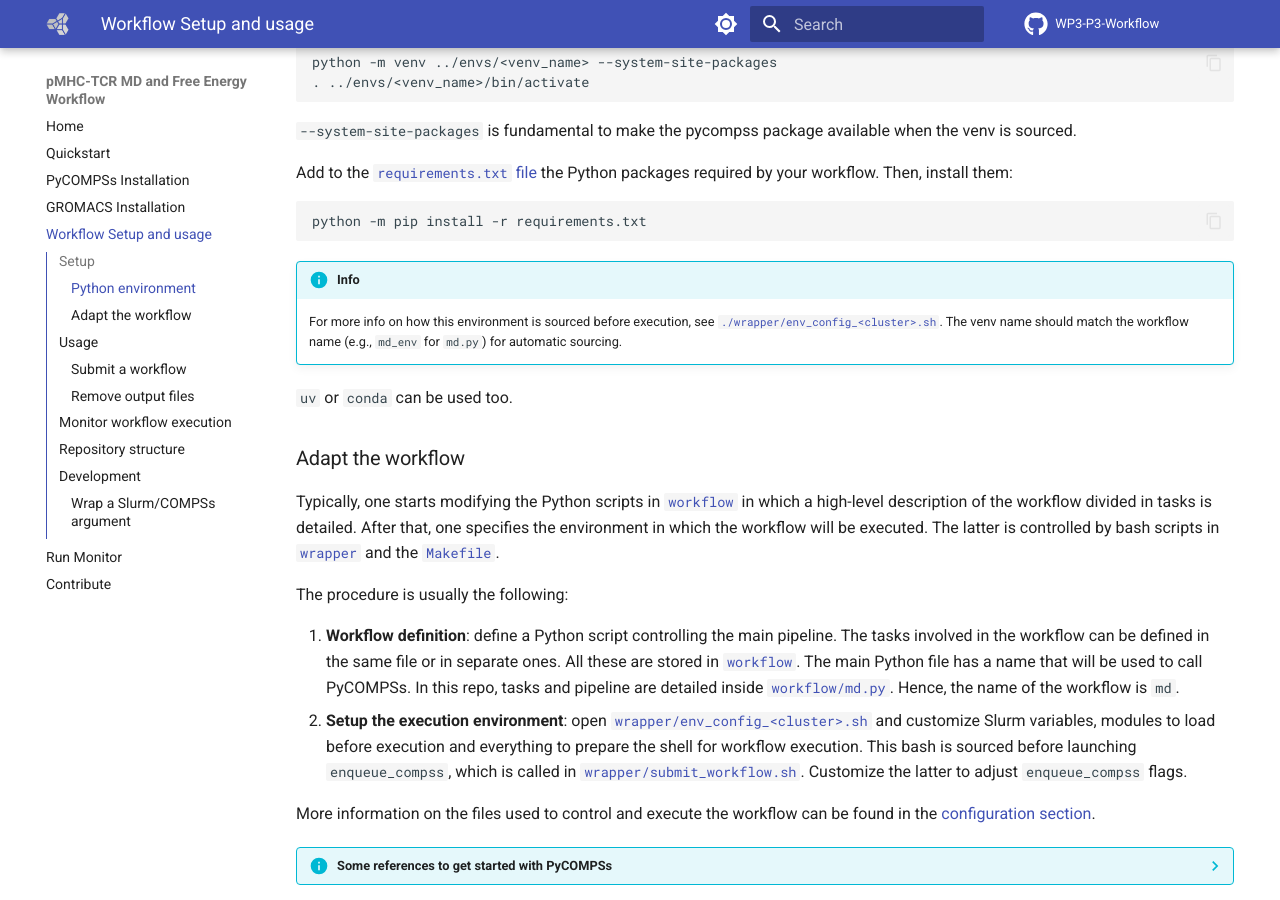
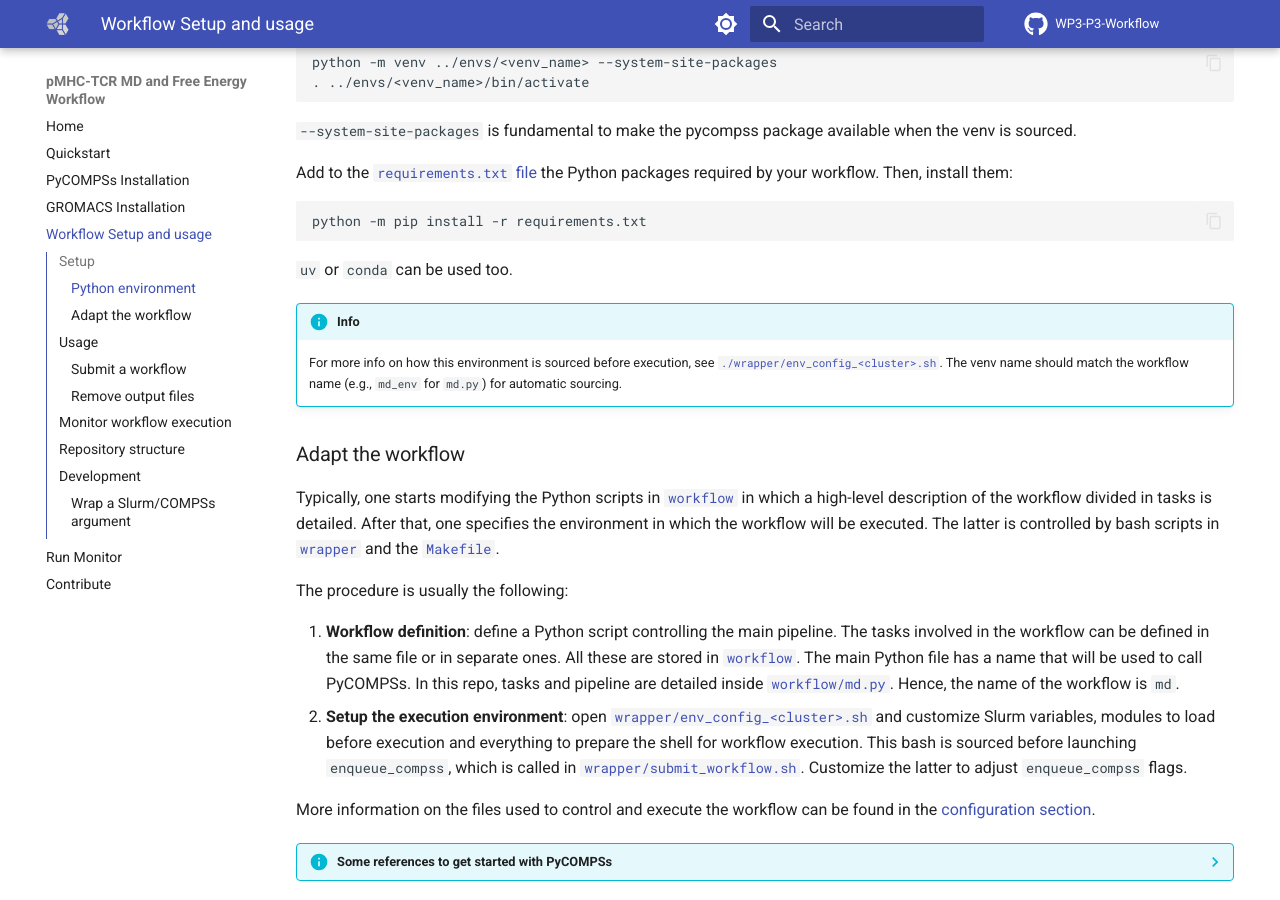
Before and after one commit to GANANA-EU-INDIA/WP3-P3-workflow, an MkDocs documentation site: the page built from docs/workflow_setup_and_usage.md, in a window 1280 px wide and 900 px high, scrolled down 656 px. Built offline with MkDocs 1.6.1 and Material for MkDocs 9.7.7, drawn with Linux system fonts in a browser that asks for light colours; comment, search, counter and statistics services are not loaded.

Commit message:
improve phrase positioning

````diff
--- a/docs/workflow_setup_and_usage.md
+++ b/docs/workflow_setup_and_usage.md
@@ -30,11 +30,10 @@ Add to the [`requirements.txt` file](./requirements.txt) the Python packages req
 ```bash
 python -m pip install -r requirements.txt
 ```
+`uv` or `conda` can be used too.
 
 !!! info
       For more info on how this environment is sourced before execution, see [`./wrapper/env_config_<cluster>.sh`](./wrapper/env_config_leonardo.sh). The venv name should match the workflow name (e.g., `md_env` for `md.py`) for automatic sourcing.
-
-`uv` or `conda` can be used too.
 
 ### Adapt the workflow
 
````
